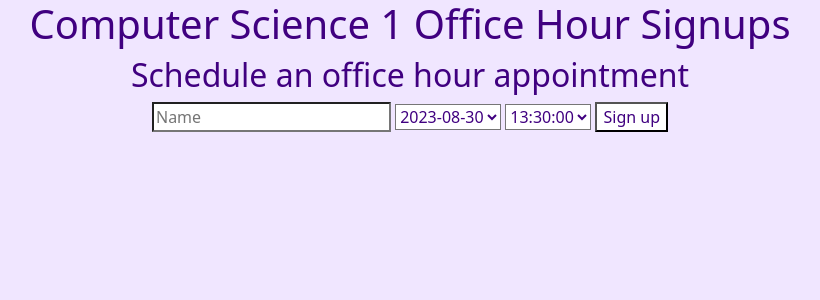
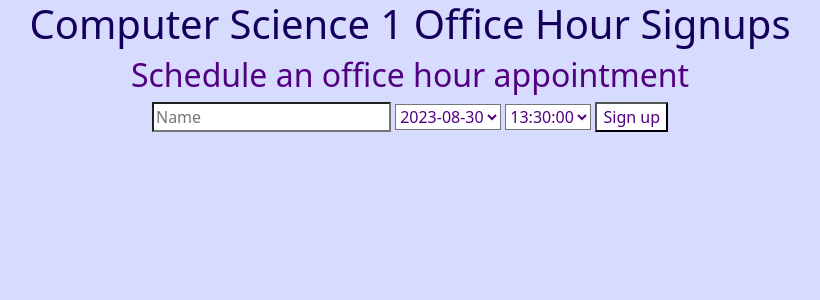
Before and after one commit to pearlliu987/appointment-scheduling, a Flask app: page / in a window 1280 px wide. Shown: the top 300 px of the page, without its empty margins (230-1050 px from the left). Run offline with Flask 3, Linux system fonts and the light colour scheme; data comes from the database, SQL or seed files in the repository.

Commit message:
Change colors

```diff
--- a/src/static/style.css
+++ b/src/static/style.css
@@ -1,10 +1,14 @@
 body {
-    background-color: rgb(240, 230, 255);
-    color: rgb(64, 0, 128);
+    background-color: rgb(215, 220, 255);
+    color: rgb(80, 0, 128);
     text-align: center;
+}
+
+h1 {
+    color: rgb(20, 0, 90);
 }
 
 input, select, button {
     background-color: white;
-    color: rgb(64, 0, 128);
+    color: rgb(80, 0, 128);
 }
```
